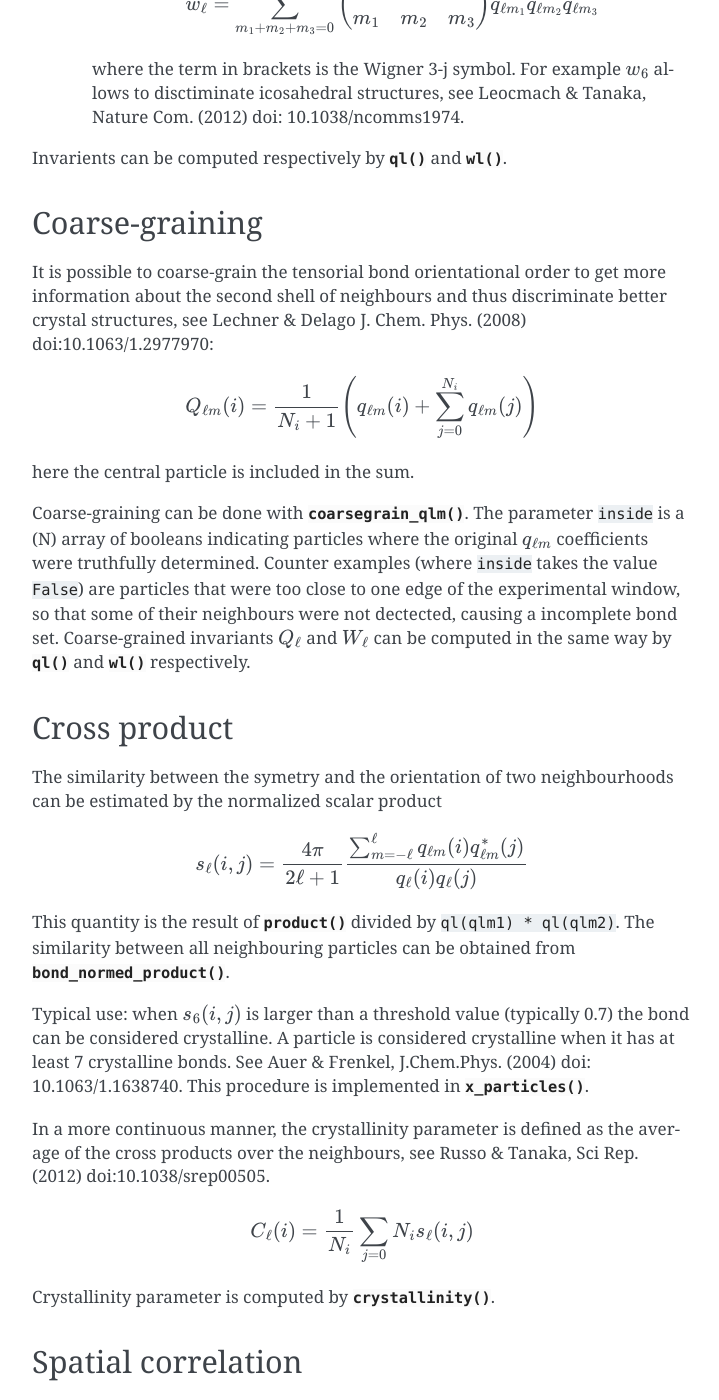
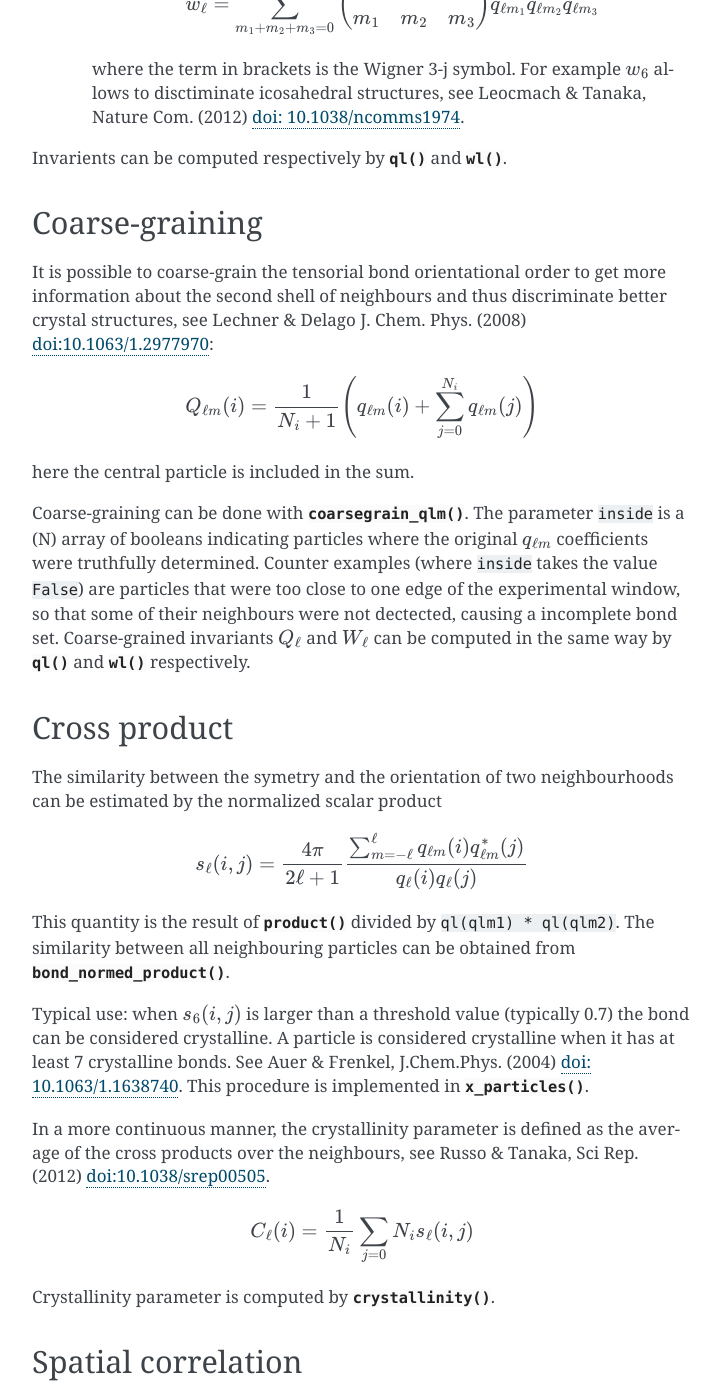
Before and after one commit to MathieuLeocmach/pyboo, a Sphinx documentation site: the page built from doc/intro.rst, in a window 1280 px wide and 1400 px high, scrolled down 2374 px. Shown: the whole window, without its empty margins (388-1107 px from the left). Built offline with Sphinx 7.4.7, drawn with Linux system fonts in a browser that asks for light colours; some of the changed lines change nothing that is shown; some of the changed text lies outside the part shown.

Commit message:
link doi

```diff
--- a/doc/intro.rst
+++ b/doc/intro.rst
@@ -1,7 +1,7 @@
 Introduction to Pyboo
 =====================
 
-A Python package to compute bond orientational order parameters as defined by Steinhardt Physical Review B (1983) doi:10.1103/PhysRevB.28.784.
+A Python package to compute bond orientational order parameters as defined by Steinhardt Physical Review B (1983) `doi:10.1103/PhysRevB.28.784 <https://doi.org/10.1103/PhysRevB.28.784>`_.
 
 Steinhardt's bond orientational order parameter is a popular method (>20k citations of the original paper) to identify local symmetries in an assembly of particles in 3D. It can be used in particle-based simulations (typically molecular dynamics, brownian dynamics, monte-carlo, etc.) or in particle-tracking experiments (colloids, granular materials) where the coordinates of all particles are known.
 
@@ -82,14 +82,14 @@ The tensorial :math:`q_{\ell m}` coefficients are dependent of the orientation o
 			\end{array} \right)
 			q_{\ell m_1} q_{\ell m_2} q_{\ell m_3}
 
-  where the term in brackets is the Wigner 3-j symbol. For example :math:`w_6` allows to disctiminate icosahedral structures, see Leocmach & Tanaka, Nature Com. (2012) doi: 10.1038/ncomms1974.
+  where the term in brackets is the Wigner 3-j symbol. For example :math:`w_6` allows to disctiminate icosahedral structures, see Leocmach & Tanaka, Nature Com. (2012) `doi: 10.1038/ncomms1974 <https://doi.org/10.1038/ncomms1974>`_.
 
 Invarients can be computed respectively by :meth:`~boo.boo.ql` and :meth:`~boo.boo.wl`.
 
 Coarse-graining
 ---------------
 
-It is possible to coarse-grain the tensorial bond orientational order to get more information about the second shell of neighbours and thus discriminate better crystal structures, see Lechner & Delago J. Chem. Phys. (2008) doi:10.1063/1.2977970:
+It is possible to coarse-grain the tensorial bond orientational order to get more information about the second shell of neighbours and thus discriminate better crystal structures, see Lechner & Delago J. Chem. Phys. (2008) `doi:10.1063/1.2977970 <https://doi.org/10.1063/1.2977970>`_:
 
 .. math::  Q_{\ell m}(i) = \frac{1}{N_i+1}\left( q_{\ell m}(i) +  \sum_{j=0}^{N_i} q_{\ell m}(j)\right)
 
@@ -106,9 +106,9 @@ The similarity between the symetry and the orientation of two neighbourhoods can
 
 This quantity is the result of :meth:`~boo.boo.product` divided by ``ql(qlm1) * ql(qlm2)``. The similarity between all neighbouring particles can be obtained from :meth:`~boo.boo.bond_normed_product`.
 
-Typical use: when :math:`s_6(i,j)` is larger than a threshold value (typically 0.7) the bond can be considered crystalline. A particle is considered crystalline when it has at least 7 crystalline bonds. See Auer & Frenkel, J.Chem.Phys. (2004) doi: 10.1063/1.1638740. This procedure is implemented in :meth:`~boo.boo.x_particles`.
+Typical use: when :math:`s_6(i,j)` is larger than a threshold value (typically 0.7) the bond can be considered crystalline. A particle is considered crystalline when it has at least 7 crystalline bonds. See Auer & Frenkel, J.Chem.Phys. (2004) `doi: 10.1063/1.1638740 <https://doi.org/10.1063/1.1638740>`_. This procedure is implemented in :meth:`~boo.boo.x_particles`.
 
-In a more continuous manner, the crystallinity parameter is defined as the average of the cross products over the neighbours, see Russo & Tanaka, Sci Rep. (2012) doi:10.1038/srep00505.
+In a more continuous manner, the crystallinity parameter is defined as the average of the cross products over the neighbours, see Russo & Tanaka, Sci Rep. (2012) `doi:10.1038/srep00505 <https://doi.org/10.1038/srep00505>`_.
 
 .. math:: C_\ell(i) = \frac{1}{N_i} \sum_{j=0}{N_i} s_\ell (i,j)
 
```
